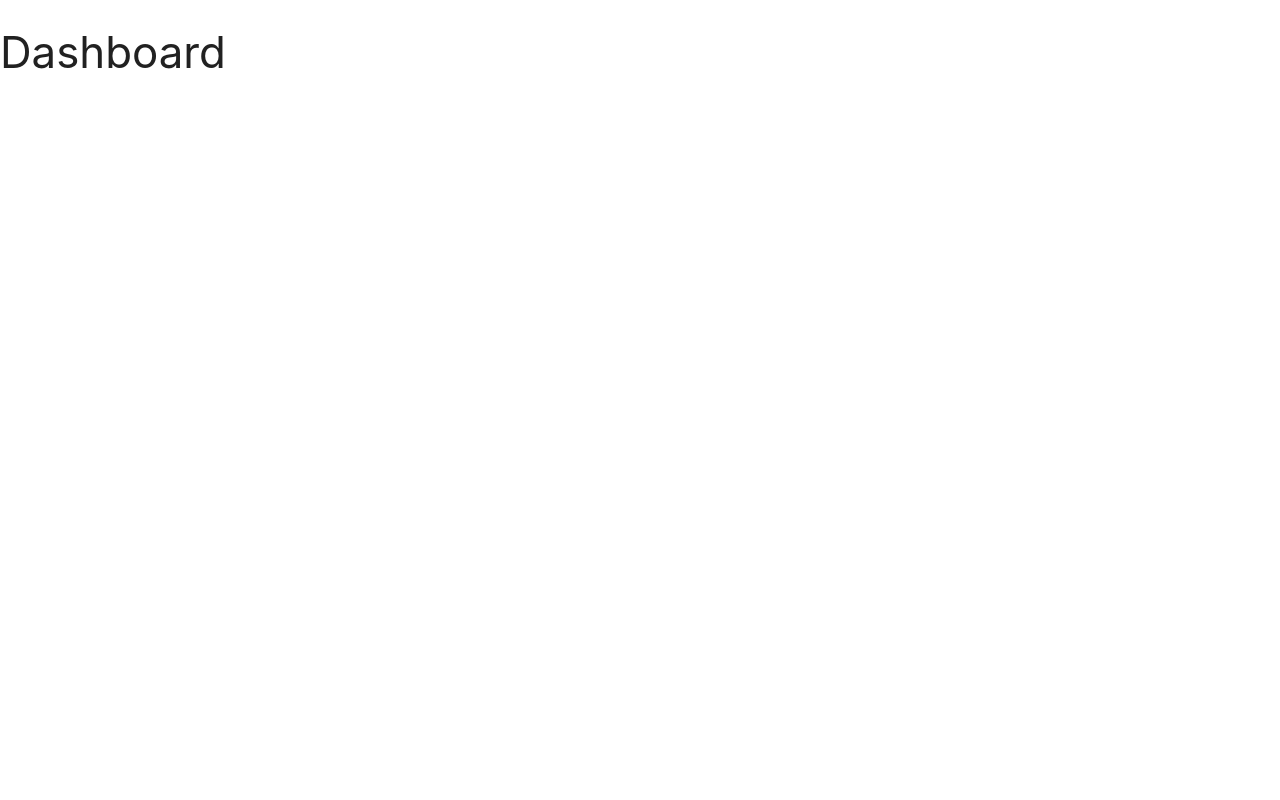
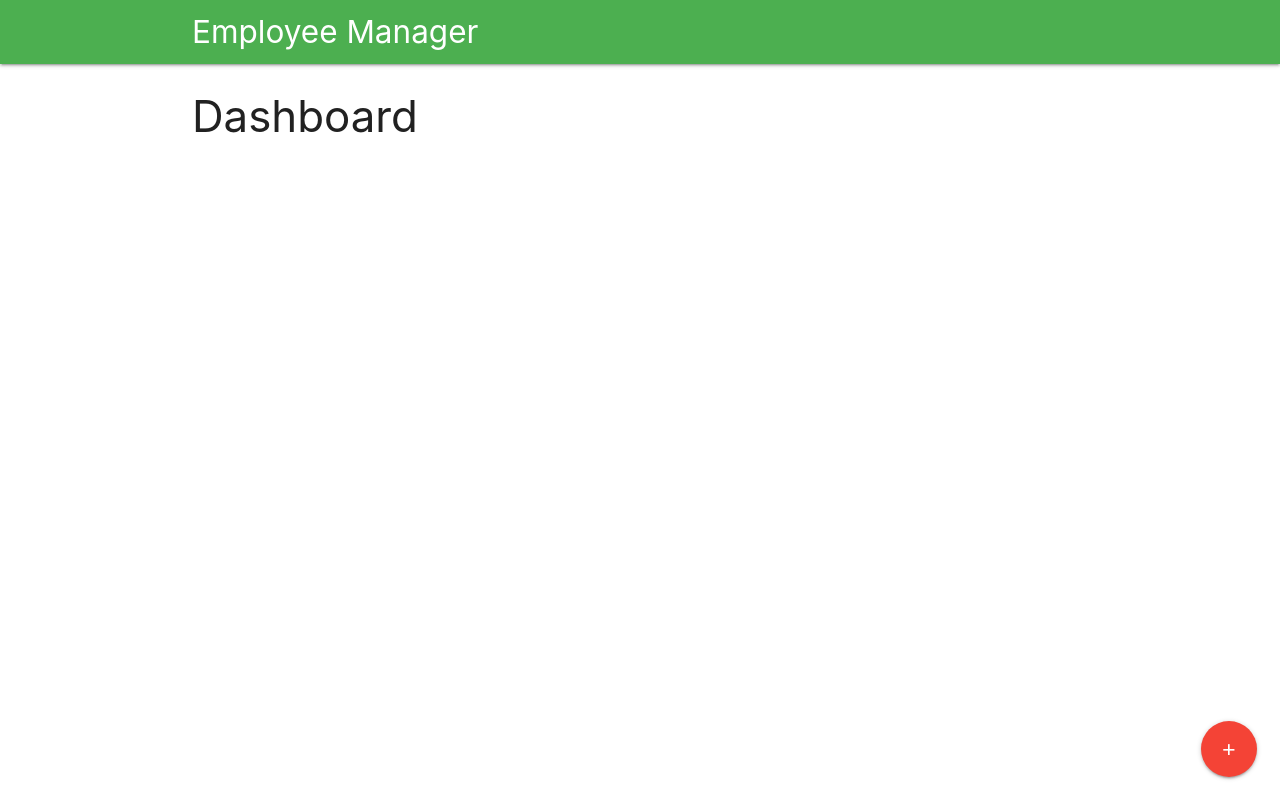
Before and after one commit to TontonBanton/vue-firebase-emp, a Vue app: page / in a window 1280 px wide. Built offline with nearby package versions, Linux system fonts and the light colour scheme.

Commit message:
Navbar router-link

```diff
--- a/src/App.vue
+++ b/src/App.vue
@@ -1,10 +1,14 @@
 <template>
   <div id="app">
-    <router-view/>
+    <Navbar />
+    <div class="container">
+      <router-view/>
+    </div>
   </div>
 </template>
 
 <script setup>
+import Navbar from './components/Navbar.vue';
 </script>
 
 <style scoped>
--- a/src/components/Dashboard.vue
+++ b/src/components/Dashboard.vue
@@ -1,6 +1,12 @@
 <template>
 <div id="dashboard">
   <h3>Dashboard</h3>
+
+  <div class="fixed-action-btn">
+    <router-link to="/new" class="btn-floating btn-large red">
+      <i class="fa fa-plus"></i>
+    </router-link>
+  </div>
 </div>
 </template>
 
--- a/src/components/Navbar.vue
+++ b/src/components/Navbar.vue
@@ -1,7 +1,11 @@
 <template>
-<div id="navbar">
-  <h3>Navbar</h3>
-</div>
+  <nav>
+    <div class="nav-wrapper green">
+      <div class="container">
+        <router-link to="/" class="brand-logo">Employee Manager</router-link>
+      </div>
+    </div>
+  </nav>
 </template>
 
 <script setup>
```
